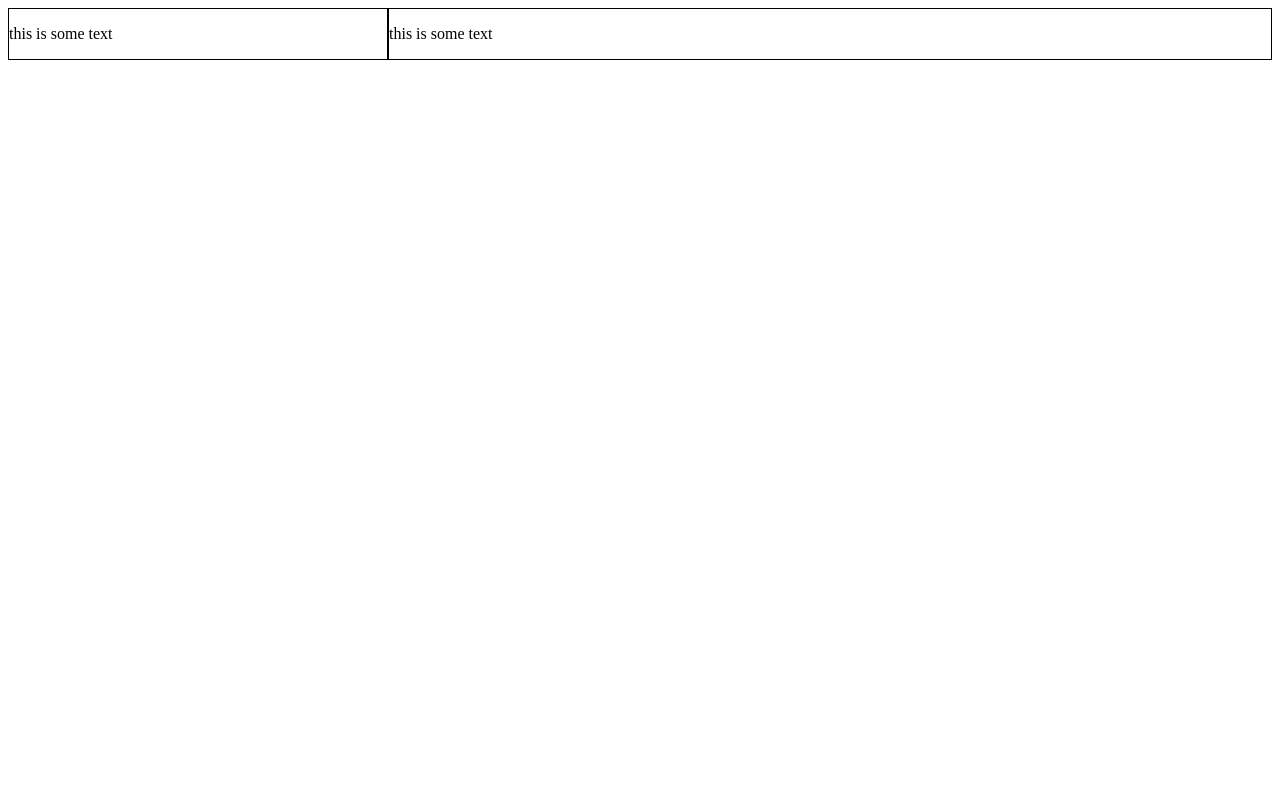
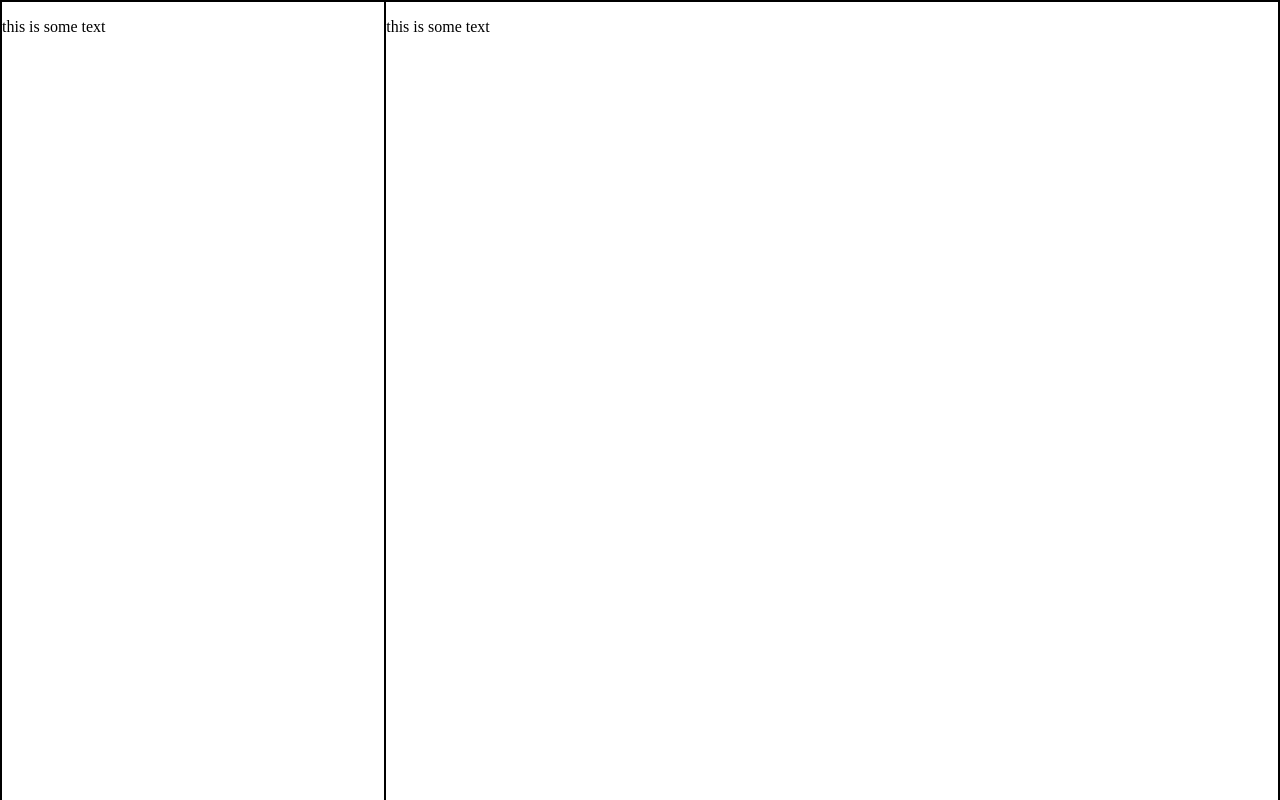
Before and after one commit to mechy88/TOP_Project_Sign-up-Form, a plain HTML site: page index.html in a window 1280 px wide. Drawn offline with Linux system fonts and the light colour scheme.

Commit message:
Added: still testing

```diff
--- a/styles.css
+++ b/styles.css
@@ -3,13 +3,24 @@
     display: flex;
     flex-direction: row;
     align-items: stretch;
+    height: 100%;
+
+    /* set div to fullscreen */
+    position: fixed;
+    top: 0;
+    left: 0;
+    bottom: 0;
+    right: 0;
+    overflow: auto;
 }
 
-.section {
+div {
     border: 1px solid black;
 }
 
 .left {
+    display: flex;
+    flex-direction: column;
     flex: 3;
 }
 
```
